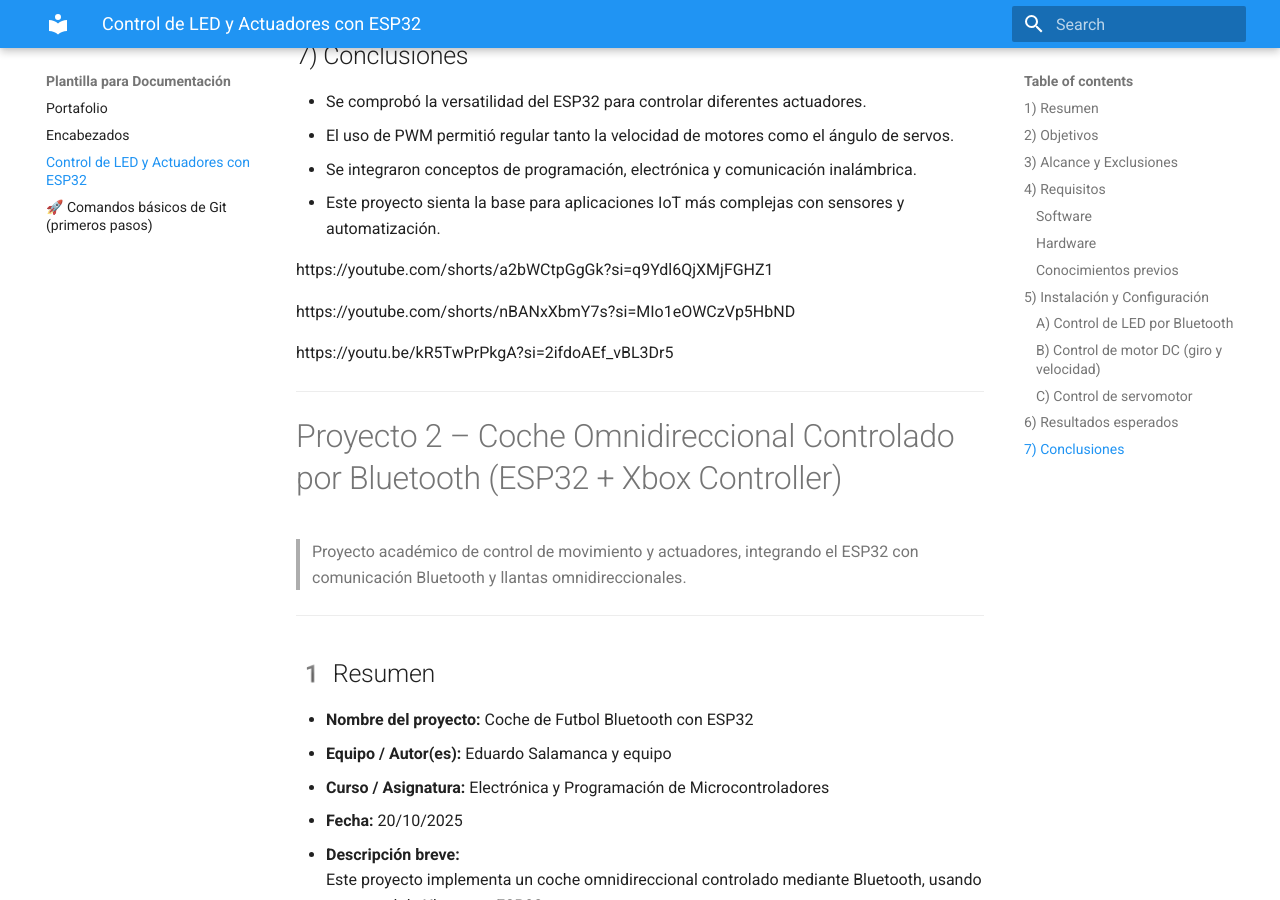
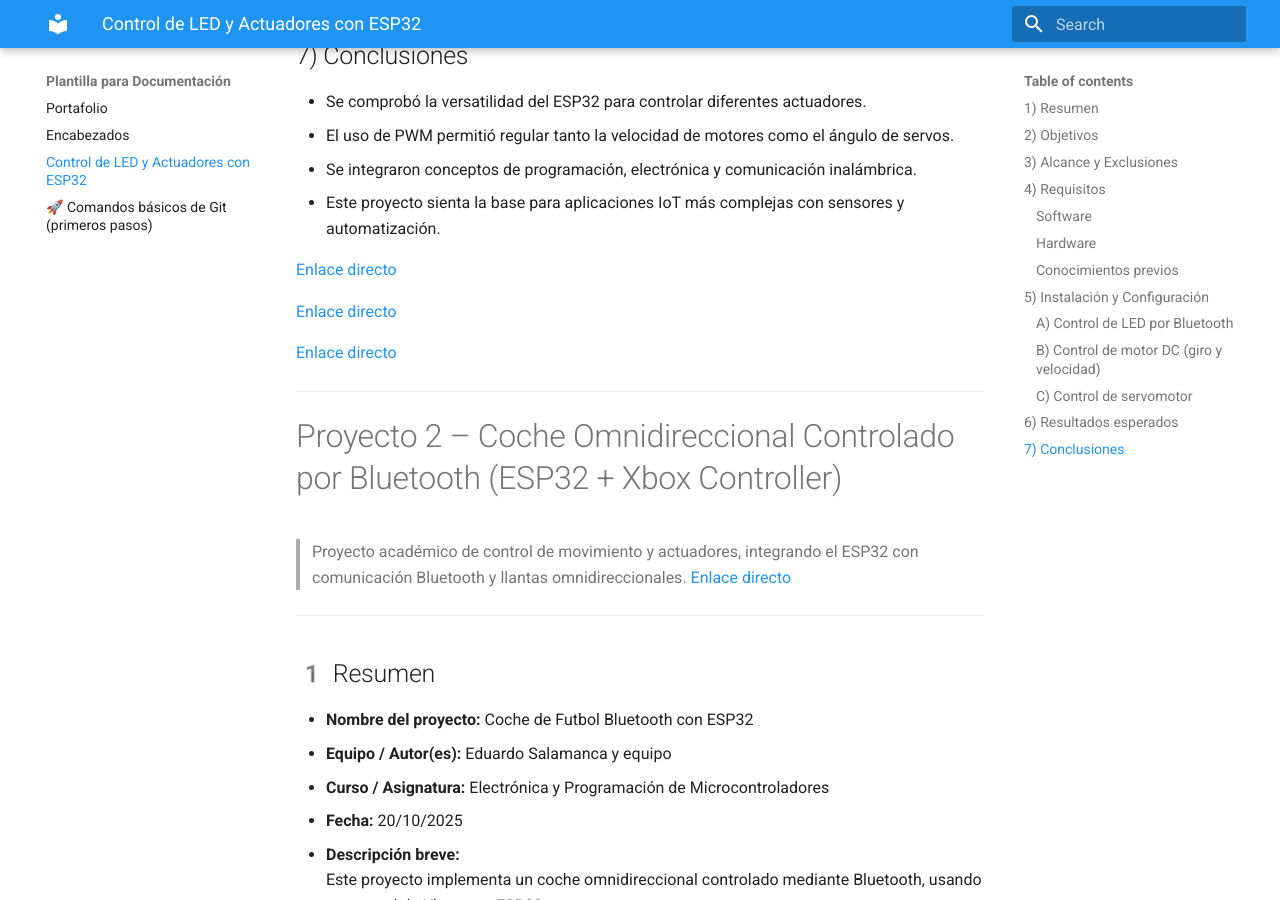
Before and after one commit to Salamanca203279/Portafolio, an MkDocs documentation site: the page built from docs/ejemplo.md, in a window 1280 px wide and 900 px high, scrolled down 4223 px. Built offline with MkDocs 1.6.1 and Material for MkDocs 9.7.7, drawn with Linux system fonts in a browser that asks for light colours; some of the changed text lies outside the part shown.

Commit message:
Update ejemplo.md

````diff
--- a/docs/ejemplo.md
+++ b/docs/ejemplo.md
@@ -68,7 +68,7 @@
 ---
 
 ## 5) Instalación y Configuración
-https://youtube.com/shorts/uz_2YryQJPw?si=gdgGDYm6nZkS1PoI
+[Enlace directo](https://youtube.com/shorts/uz_2YryQJPw?si=gdgGDYm6nZkS1PoI)
 
 ### A) Control de LED por Bluetooth
 
@@ -100,7 +100,7 @@
 ---
 
 ### B) Control de motor DC (giro y velocidad)
-https://youtube.com/shorts/d5sxEI43tqk?si=GdzI6c9nHzy7hzp4
+[Enlace directo](https://youtube.com/shorts/d5sxEI43tqk?si=GdzI6c9nHzy7hzp4)
 ```cpp
 int ENA = 5;   // PWM (velocidad)
 int IN1 = 18;  // Dirección
@@ -176,16 +176,17 @@
 - Se integraron conceptos de programación, electrónica y comunicación inalámbrica.
 - Este proyecto sienta la base para aplicaciones IoT más complejas con sensores y automatización.
 
-https://youtube.com/shorts/a2bWCtpGgGk?si=q9Ydl6QjXMjFGHZ1
+[Enlace directo](https://youtube.com/shorts/a2bWCtpGgGk?si=q9Ydl6QjXMjFGHZ1)
 
-https://youtube.com/shorts/nBANxXbmY7s?si=MIo1eOWCzVp5HbND
+[Enlace directo](https://youtube.com/shorts/nBANxXbmY7s?si=MIo1eOWCzVp5HbND)
 
-https://youtu.be/kR5TwPrPkgA?si=2ifdoAEf_vBL3Dr5
+[Enlace directo](https://youtu.be/kR5TwPrPkgA?si=2ifdoAEf_vBL3Dr5)
 
 ---
 #  Proyecto 2 – Coche Omnidireccional Controlado por Bluetooth (ESP32 + Xbox Controller)
 
 >  Proyecto académico de control de movimiento y actuadores, integrando el ESP32 con comunicación Bluetooth y llantas omnidireccionales.
+[Enlace directo](https://youtube.com/shorts/Kpeg7VFwfDc?si=IWb2UG_srBYI-B7H)
 
 ---
 
@@ -232,14 +233,14 @@
 
 ## 4️ Requisitos
 
-### 🧠 Software
+###  Software
 - **IDE:** Arduino IDE (versión más reciente)
 - **Plataforma:** ESP32 Dev Module
 - **Librerías necesarias:**
   - `BluetoothSerial.h`
   - `Servo.h`
 
-### ⚙️ Hardware
+###  Hardware
 - ESP32
 - 4 llantas omnidireccionales
 - 2 puentes H L298N
````
